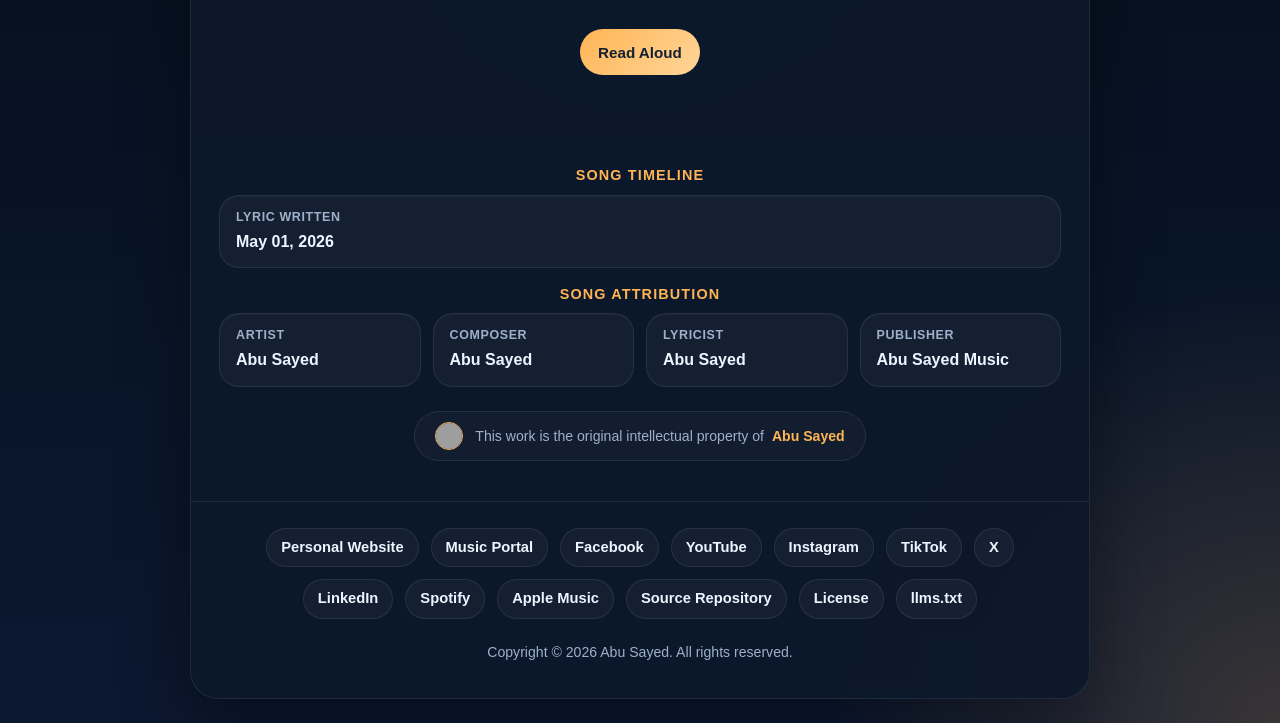
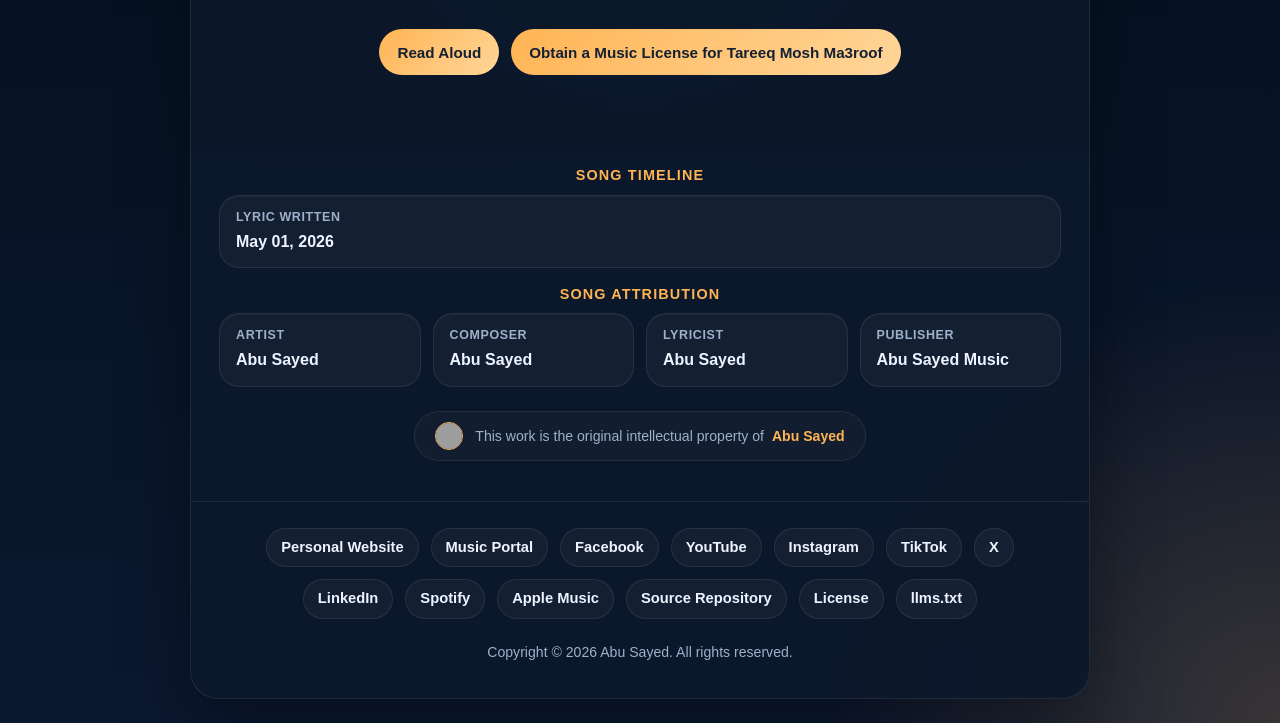
Before and after one commit to ImAbuSayed/tareeq-mosh-ma3roof, a plain HTML site: page index.html in a window 1280 px wide. Shown: the part 227-950 px from the top of the page. Drawn offline with Linux system fonts and the light colour scheme; grey boxes are pictures that could not be loaded.

Commit message:
feat: update song page

```diff
--- a/index.html
+++ b/index.html
@@ -273,7 +273,8 @@
             flex-wrap: wrap;
         }
         .control-btn,
-        .btn-speak {
+        .btn-speak,
+        .btn-license {
             border: 0;
             border-radius: 999px;
             padding: 12px 18px;
@@ -287,11 +288,13 @@
             transition: transform 0.2s ease, box-shadow 0.2s ease, border-color 0.2s ease;
         }
         .control-btn:hover,
-        .btn-speak:hover {
+        .btn-speak:hover,
+        .btn-license:hover {
             transform: translateY(-1px);
             box-shadow: 0 12px 24px rgba(0, 0, 0, 0.18);
         }
-        .btn-speak {
+        .btn-speak,
+        .btn-license {
             background: linear-gradient(135deg, var(--accent), #ffd699);
             color: #142033;
         }
@@ -534,6 +537,7 @@
 
         <div class="controls">
             <button class="btn-speak" id="speakBtn" title="Read the lyrics aloud"><span id="speakText">Read Aloud</span></button>
+            <a href="https://music.abusayed.com.bd/Licensing/" class="btn-license" title="Get licensing for this song" target="_blank">Obtain a Music License for Tareeq Mosh Ma3roof</a>
 
         </div>
         <br>
```
